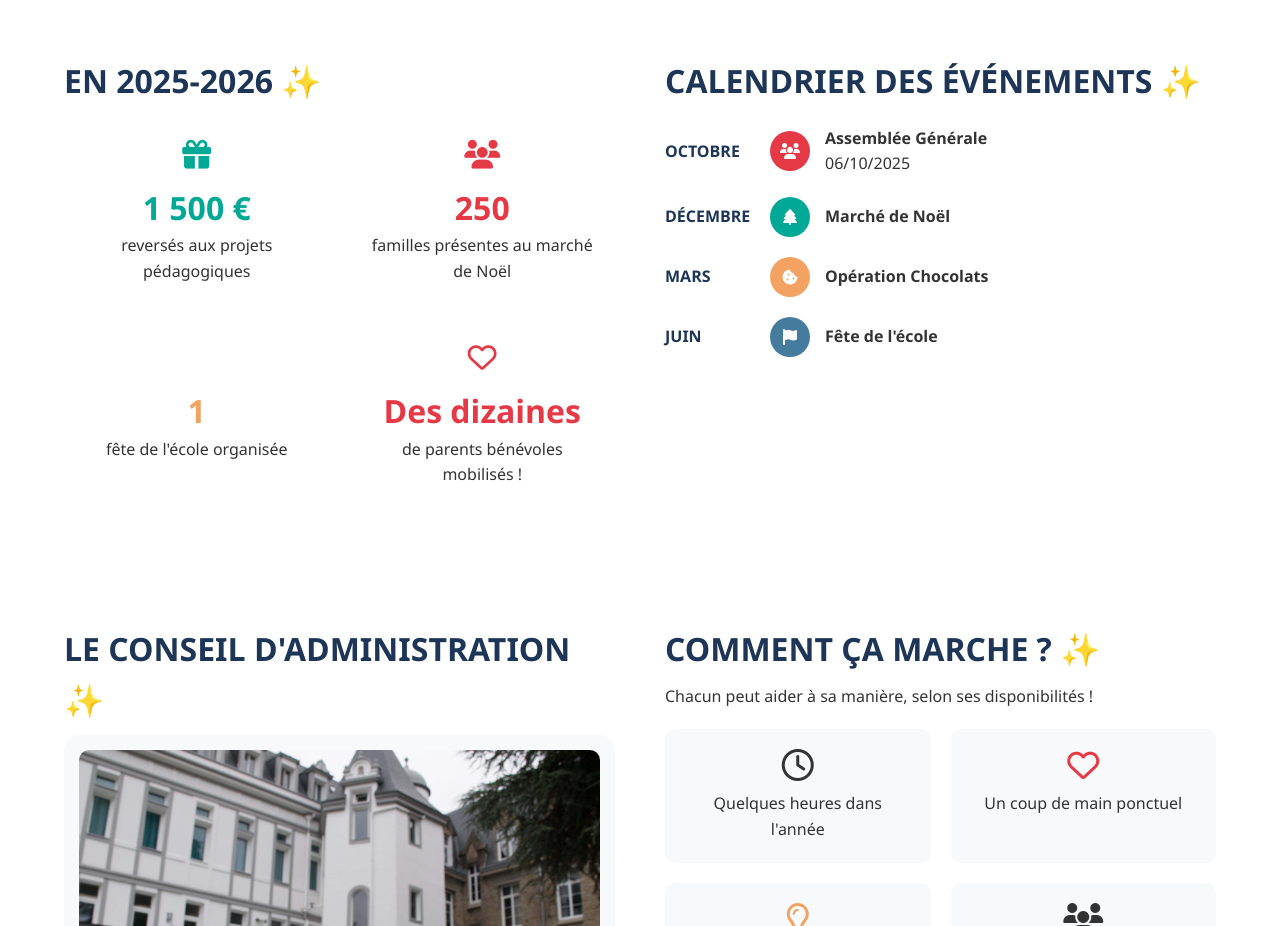
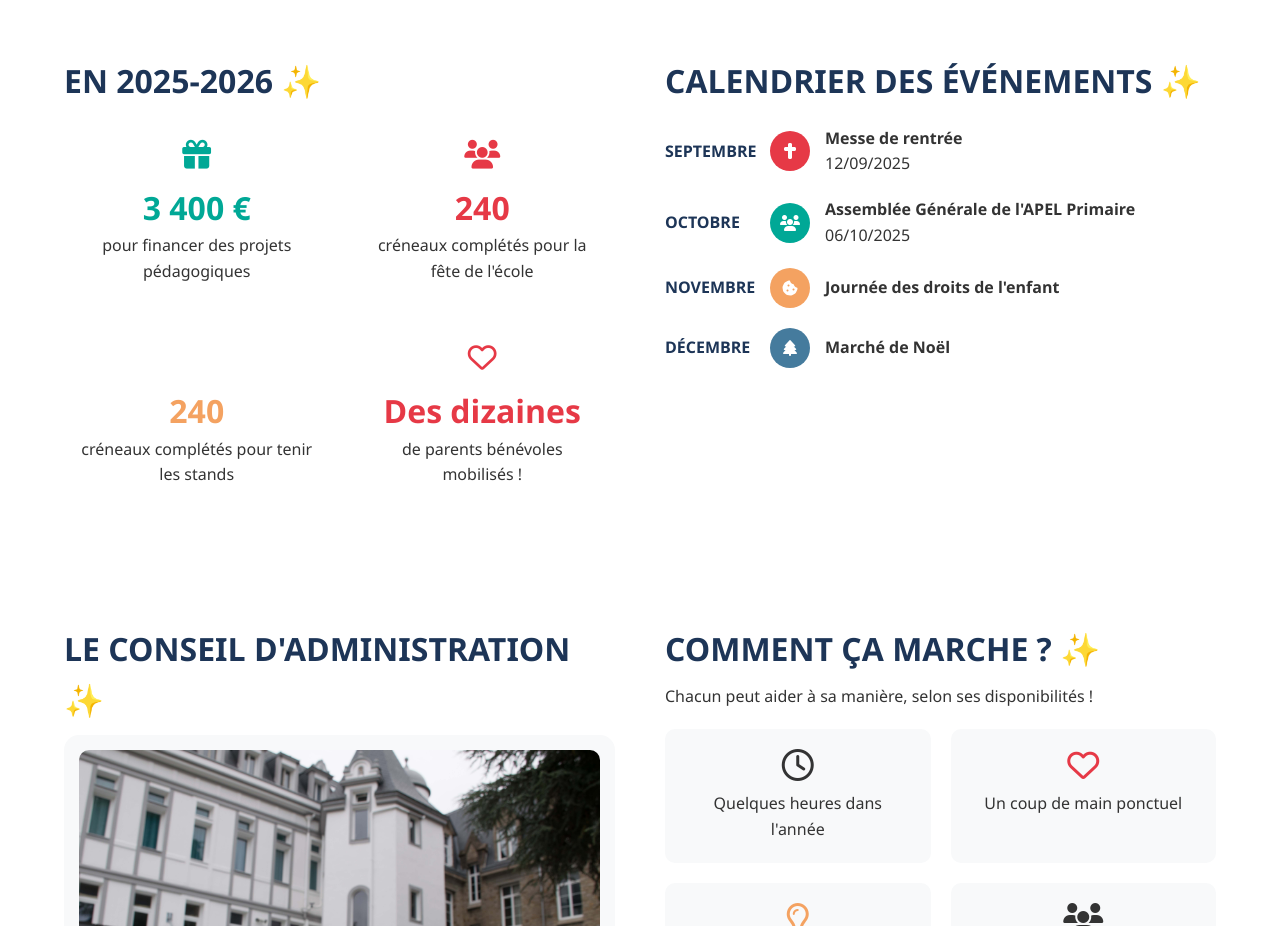
Before and after one commit to DelrueNoemie/APEL_PERVERIE, a plain HTML site: page index.html in a window 1280 px wide. Shown: the part 1760-2686 px from the top of the page. Drawn offline with Linux system fonts and the light colour scheme.

Commit message:
Update index.html

```diff
--- a/index.html
+++ b/index.html
@@ -41,7 +41,7 @@
 
         <div class="grid-4">
             <div class="card card-mission">
-                <div class="icon-circle teal"><i class="fas fa-party-horn"></i></div>
+                <div class="icon-circle teal"><i class="fa-solid fa-party-horn"></i></div>
                 <h3>Organiser des événements</h3>
                 <p>Des moments conviviaux pour rassembler petits et grands.</p>
             </div>
@@ -116,18 +116,18 @@
             <div class="grid-2">
                 <div class="stat-card">
                     <div class="stat-icon text-teal"><i class="fas fa-gift"></i></div>
-                    <div class="stat-number text-teal">1 500 €</div>
-                    <div class="stat-label">reversés aux projets pédagogiques</div>
+                    <div class="stat-number text-teal">3 400 €</div>
+                    <div class="stat-label">pour financer des projets pédagogiques</div>
                 </div>
                 <div class="stat-card">
                     <div class="stat-icon text-pink"><i class="fas fa-users"></i></div>
-                    <div class="stat-number text-pink">250</div>
-                    <div class="stat-label">familles présentes au marché de Noël</div>
+                    <div class="stat-number text-pink">240</div>
+                    <div class="stat-label">créneaux complétés pour la fête de l'école</div>
                 </div>
                 <div class="stat-card">
                     <div class="stat-icon text-orange"><i class="fas fa-champagne- glasses"></i></div>
-                    <div class="stat-number text-orange">1</div>
-                    <div class="stat-label">fête de l'école organisée</div>
+                    <div class="stat-number text-orange">240</div>
+                    <div class="stat-label">créneaux complétés pour tenir les stands</div>
                 </div>
                 <div class="stat-card">
                     <div class="stat-icon text-pink"><i class="far fa-heart"></i></div>
@@ -141,24 +141,24 @@
             <h2 class="section-title">CALENDRIER DES ÉVÉNEMENTS <span class="emoji">✨</span></h2>
             <div class="timeline">
                 <div class="timeline-item">
+                    <div class="timeline-date">SEPTEMBRE</div>
+                    <div class="timeline-icon icon-pink"><i class="fa-solid fa-cross"></i></div>
+                    <div class="timeline-desc"><strong>Messe de rentrée</strong><br>12/09/2025</div>
+                </div>
+                <div class="timeline-item">
                     <div class="timeline-date">OCTOBRE</div>
-                    <div class="timeline-icon icon-pink"><i class="fas fa-users"></i></div>
-                    <div class="timeline-desc"><strong>Assemblée Générale</strong><br>06/10/2025</div>
+                    <div class="timeline-icon icon-teal"><i class="fas fa-users"></i></div>
+                    <div class="timeline-desc"><strong>Assemblée Générale de l'APEL Primaire</strong><br>06/10/2025</div>
+                </div>
+                <div class="timeline-item">
+                    <div class="timeline-date">NOVEMBRE</div>
+                    <div class="timeline-icon icon-orange"><i class="fas fa-cookie-bite"></i></div>
+                    <div class="timeline-desc"><strong>Journée des droits de l'enfant</strong></div>
                 </div>
                 <div class="timeline-item">
                     <div class="timeline-date">DÉCEMBRE</div>
-                    <div class="timeline-icon icon-teal"><i class="fas fa-tree"></i></div>
+                    <div class="timeline-icon icon-blue"><i class="fas fa-tree"></i></div>
                     <div class="timeline-desc"><strong>Marché de Noël</strong></div>
-                </div>
-                <div class="timeline-item">
-                    <div class="timeline-date">MARS</div>
-                    <div class="timeline-icon icon-orange"><i class="fas fa-cookie-bite"></i></div>
-                    <div class="timeline-desc"><strong>Opération Chocolats</strong></div>
-                </div>
-                <div class="timeline-item">
-                    <div class="timeline-date">JUIN</div>
-                    <div class="timeline-icon icon-blue"><i class="fas fa-flag"></i></div>
-                    <div class="timeline-desc"><strong>Fête de l'école</strong></div>
                 </div>
             </div>
         </div>
```
